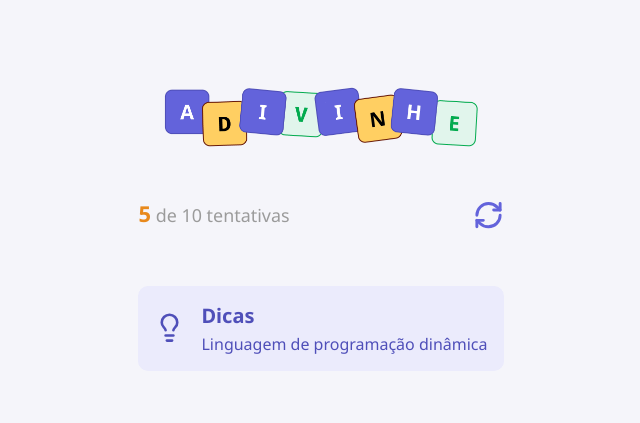
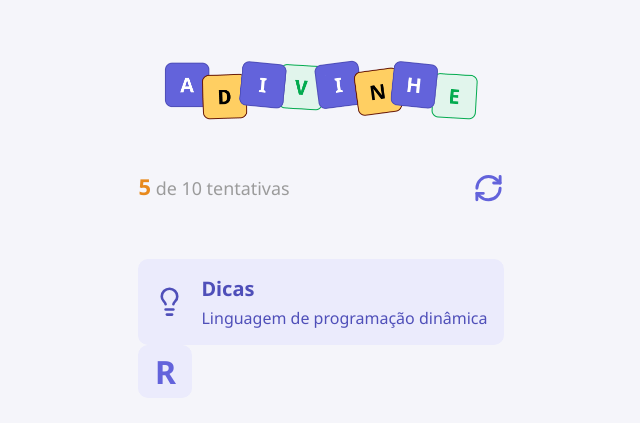
Before and after one commit to ronaldotavcano/JogoDoAdivinha, a React (Vite) app: page / in a window 1280 px wide. Shown: the part 171-594 px from the top of the page, without its empty margins (319-959 px from the left). Built offline with nearby package versions, Linux system fonts and the light colour scheme.

Commit message:
feat: implementing letter component

```diff
--- a/src/App.tsx
+++ b/src/App.tsx
@@ -2,6 +2,7 @@
 
 import {Header} from "./components/Header"
 import {Tip} from "./components/Tip"
+import {Letter} from "./components/Letter"
 
 export default function App(){
 
@@ -15,6 +16,8 @@
                 <Header current={5} max={10} onRestart={handleRestartGame}/>
 
                 <Tip tip="Linguagem de programação dinâmica"/>
+
+                <Letter value="R"/>
             </main>
         </div>
     )
--- /dev/null
+++ b/src/components/Letter/index.tsx
@@ -0,0 +1,11 @@
+import styles from "./styles.module.css"
+
+type Props={
+    value?: string
+}
+
+export function Letter({value = " "}: Props){
+    return  <div className={styles.letter}>
+                <span>{value}</span>
+            </div>
+}
--- /dev/null
+++ b/src/components/Letter/styles.module.css
@@ -0,0 +1,17 @@
+.letter{
+    width: 3.37rem;
+    height: 3.37rem;
+    border-radius: 0.62rem;
+
+    background-color: #ebebfc;
+    color: #6363db;
+
+    text-transform: uppercase;
+    font-size: 2rem;
+    font-weight: bold;
+
+    display: flex;
+    align-items: center;
+    justify-content: center;
+
+}
```
